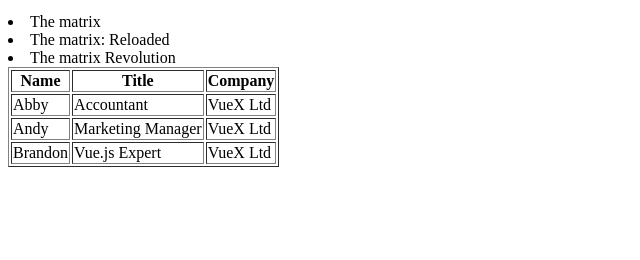
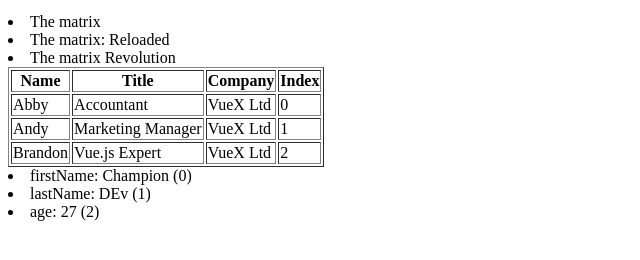
Before and after one commit to ChampionWin/AwesomeCode, a plain HTML site: page index1.html in a window 1280 px wide. Shown: the part 230-490 px from the top of the page, without its empty margins (0-640 px from the left). Drawn offline with Linux system fonts and the light colour scheme.

Commit message:
looping object

```diff
--- a/index1.html
+++ b/index1.html
@@ -35,16 +35,24 @@
                     <th>Name</th>
                     <th>Title</th>
                     <th>Company</th>
+                    <th>Index</th>
                 </tr>
             </thead>
             <tbody>
-                <tr v-for="employee in employees">
-                    <td>{{employee.name}}</td>
-                    <td>{{employee.title}}</td>
-                    <td>{{companyName}}</td>
+                <tr v-for="(employee, index) in employees">
+                    <td>{{ employee.name }}</td>
+                    <td>{{ employee.title }}</td>
+                    <td>{{ companyName }}</td>
+                    <td>{{ index }}</td>
                 </tr>
             </tbody>
         </table>
+        <!-- Looping through object properties -->
+        <ui>
+            <li v-for="(value, propertyName, index) in person">
+              {{propertyName}}:  {{ value }} ({{ index }})
+            </li>
+        </ui>
     </div>
 </body>
 <script src="vue.js"></script>
@@ -68,7 +76,12 @@
                 { name: 'Andy', title: 'Marketing Manager' },
                 { name: 'Brandon', title: 'Vue.js Expert' },
             ],
-            companyName: 'VueX Ltd'
+            companyName: 'VueX Ltd',
+            person: {
+                firstName: 'Champion',
+                lastName: 'DEv',
+                age: 27
+            }
         }
     })
 
```
